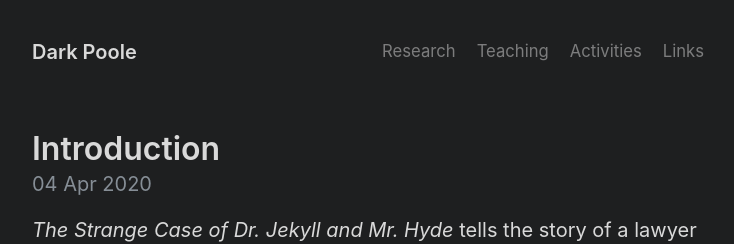
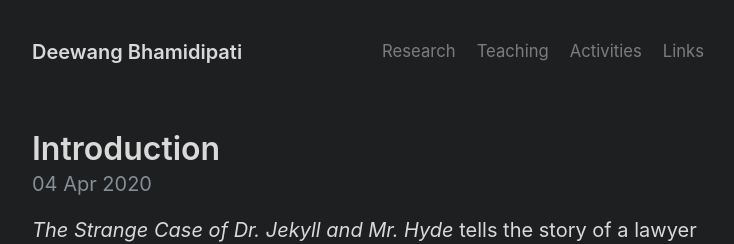
Before and after one commit to junkquill/junkquill.github.io, a Jekyll site: the page built from index.html, in a window 1280 px wide. Shown: the top 244 px of the page, without its empty margins (272-1006 px from the left). Built offline with Jekyll 4.4.1, drawn with Linux system fonts in a browser that asks for light colours; the list of posts is cut into pages by our own code.

Commit message:
background-update

```diff
--- a/_config.yml
+++ b/_config.yml
@@ -1,5 +1,5 @@
 # Setup
-title: Dark Poole
+title: Deewang Bhamidipati
 url: junkquill.github.io
 paginate: 1
 baseurl: ""
@@ -32,9 +32,9 @@
 
 # Specify the author for blog posts
 author:
-  name: Mark Otto
-  url: https://twitter.com/mdo
-  email: markdotto@gmail.com
+  name: Deewang Bhamidipati
+  url: https://twitter.com/theewaang
+  email: bdeewang@gmail.com
 
 # Custom vars
 version: 3.0.0
```
